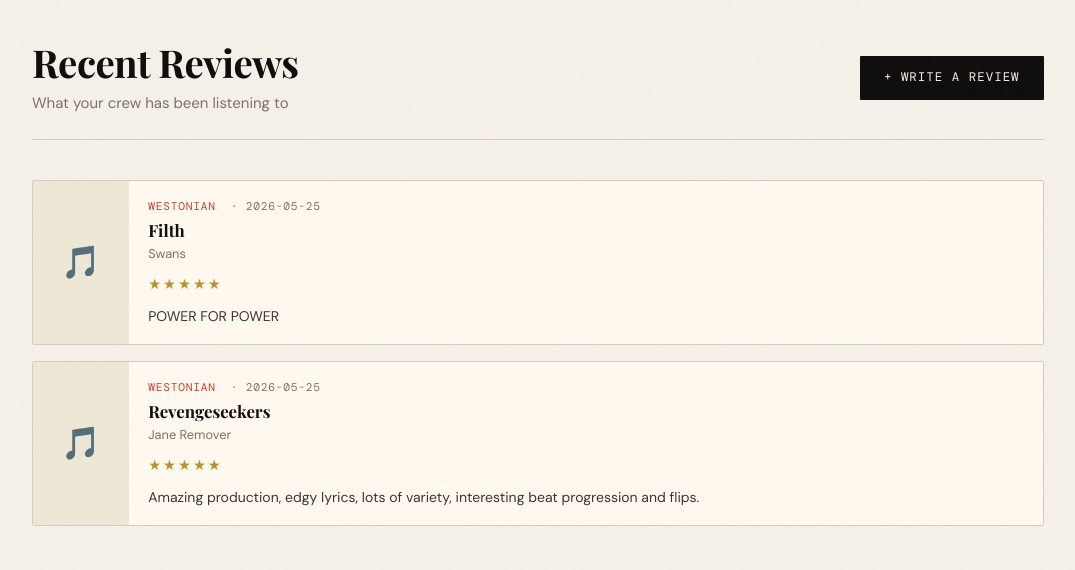
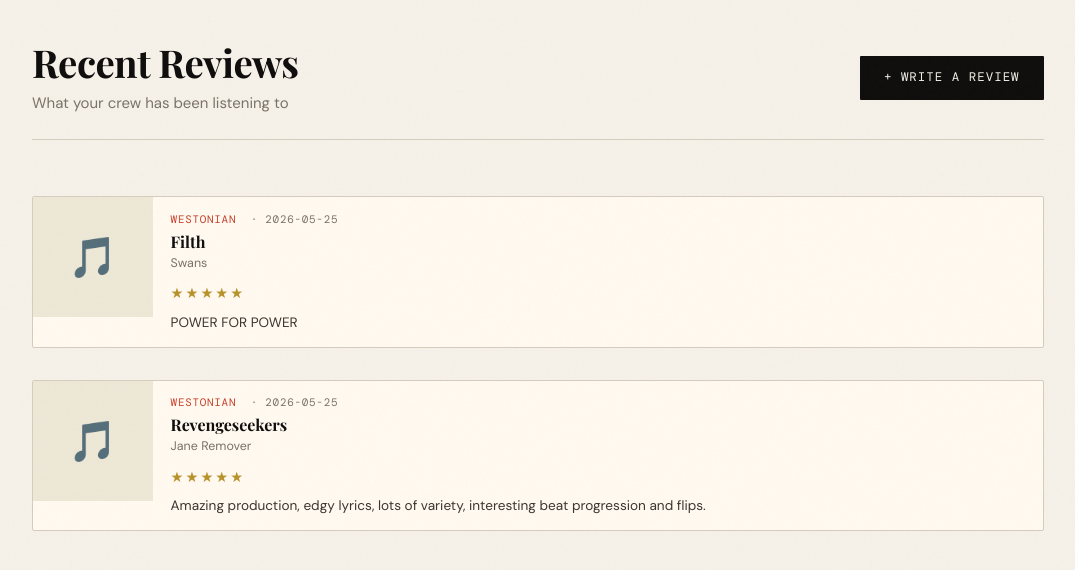
Before and after one commit to YakkAttakk/spinrate, a Flask app: page / in a window 1280 px wide. Shown: the part 56-626 px from the top of the page, without its empty margins (102-1177 px from the left). Run offline with Flask 3, Linux system fonts and the light colour scheme; a user stored in the database is signed in; data comes from the database, SQL or seed files in the repository; some libraries are stand-ins or nearby versions; some web fonts are replaced.

Commit message:
Fix feed card layout: larger square cover, tighter body

```diff
--- a/templates/base.html
+++ b/templates/base.html
@@ -115,7 +115,7 @@
     /* REVIEW CARD */
     .review-card {
       display: grid;
-      grid-template-columns: 96px 1fr;
+      grid-template-columns: 120px 1fr;
       gap: 0;
       background: var(--card);
       border: 1px solid var(--border);
@@ -129,50 +129,51 @@
       box-shadow: 3px 3px 0 var(--accent);
     }
     .review-card .cover {
-      width: 100%;
-      height: 100%;
-      min-height: 96px;
+      width: 120px;
+      height: 120px;
       object-fit: cover;
       display: block;
+      flex-shrink: 0;
     }
     .review-card .cover-placeholder {
-      width: 100%;
-      height: 100%;
-      min-height: 96px;
+      width: 120px;
+      height: 120px;
       background: var(--cream);
       display: flex;
       align-items: center;
       justify-content: center;
-      font-size: 2rem;
+      font-size: 2.5rem;
+      flex-shrink: 0;
     }
     .review-card-body {
-      padding: 1rem 1.2rem;
+      padding: 0.85rem 1.1rem;
       display: flex;
       flex-direction: column;
       justify-content: center;
+      min-width: 0;
     }
     .review-meta {
       font-family: var(--mono);
-      font-size: 0.7rem;
+      font-size: 0.68rem;
       color: var(--muted);
       text-transform: uppercase;
       letter-spacing: 0.07em;
-      margin-bottom: 0.25rem;
+      margin-bottom: 0.2rem;
     }
     .review-meta a { color: var(--accent); text-decoration: none; }
     .review-meta a:hover { text-decoration: underline; }
-    .review-album { font-family: var(--serif); font-size: 1.05rem; line-height: 1.25; }
+    .review-album { font-family: var(--serif); font-size: 1rem; line-height: 1.2; }
     .review-album a { color: var(--ink); text-decoration: none; }
     .review-album a:hover { color: var(--accent); }
     .review-artist {
-      font-size: 0.8rem;
+      font-size: 0.78rem;
       color: var(--muted);
-      margin-top: 0.15rem;
+      margin-top: 0.1rem;
       font-family: var(--sans);
     }
     .review-artist a { color: var(--muted); text-decoration: none; }
     .review-artist a:hover { color: var(--accent); }
-    .review-body { font-size: 0.875rem; color: #3a3530; margin-top: 0.5rem; }
+    .review-body { font-size: 0.85rem; color: #3a3530; margin-top: 0.4rem; line-height: 1.5; }
 
     /* STARS */
     .stars { display: inline-flex; gap: 2px; }
--- a/templates/home.html
+++ b/templates/home.html
@@ -13,6 +13,7 @@
   {% if reviews %}
   <div class="feed">
     {% for r in reviews %}
+    <a href="/album/{{ r.album_id }}" style="text-decoration:none;color:inherit;display:block;">
     <div class="review-card">
       {% if r.cover_url %}
         <img class="cover" src="{{ r.cover_url }}" alt="{{ r.album_title }}" loading="lazy"
@@ -23,20 +24,18 @@
       {% endif %}
       <div class="review-card-body">
         <div class="review-meta">
-          <a href="/profile/{{ r.username }}">{{ r.username }}</a>
+          <a href="/profile/{{ r.username }}" onclick="event.stopPropagation()">{{ r.username }}</a>
           &nbsp;·&nbsp;{{ r.created[:10] }}
         </div>
-        <div class="review-album">
-          <a href="/album/{{ r.album_id }}">{{ r.album_title }}</a>
-          {% if r.year %}<span class="text-muted" style="font-size:0.8rem;font-family:var(--mono);margin-left:0.35rem;">({{ r.year }})</span>{% endif %}
-        </div>
+        <div class="review-album">{{ r.album_title }}{% if r.year %} <span style="font-family:var(--mono);font-size:0.78rem;color:var(--muted);font-weight:normal;">({{ r.year }})</span>{% endif %}</div>
         <div class="review-artist">
-          <a href="/artist/{{ r.artist_id }}">{{ r.artist_name }}</a>
+          <a href="/artist/{{ r.artist_id }}" onclick="event.stopPropagation()">{{ r.artist_name }}</a>
         </div>
         <div class="mt1" data-stars="{{ r.rating }}"></div>
         <div class="review-body">{{ r.body }}</div>
       </div>
     </div>
+    </a>
     {% endfor %}
   </div>
   {% else %}
```
